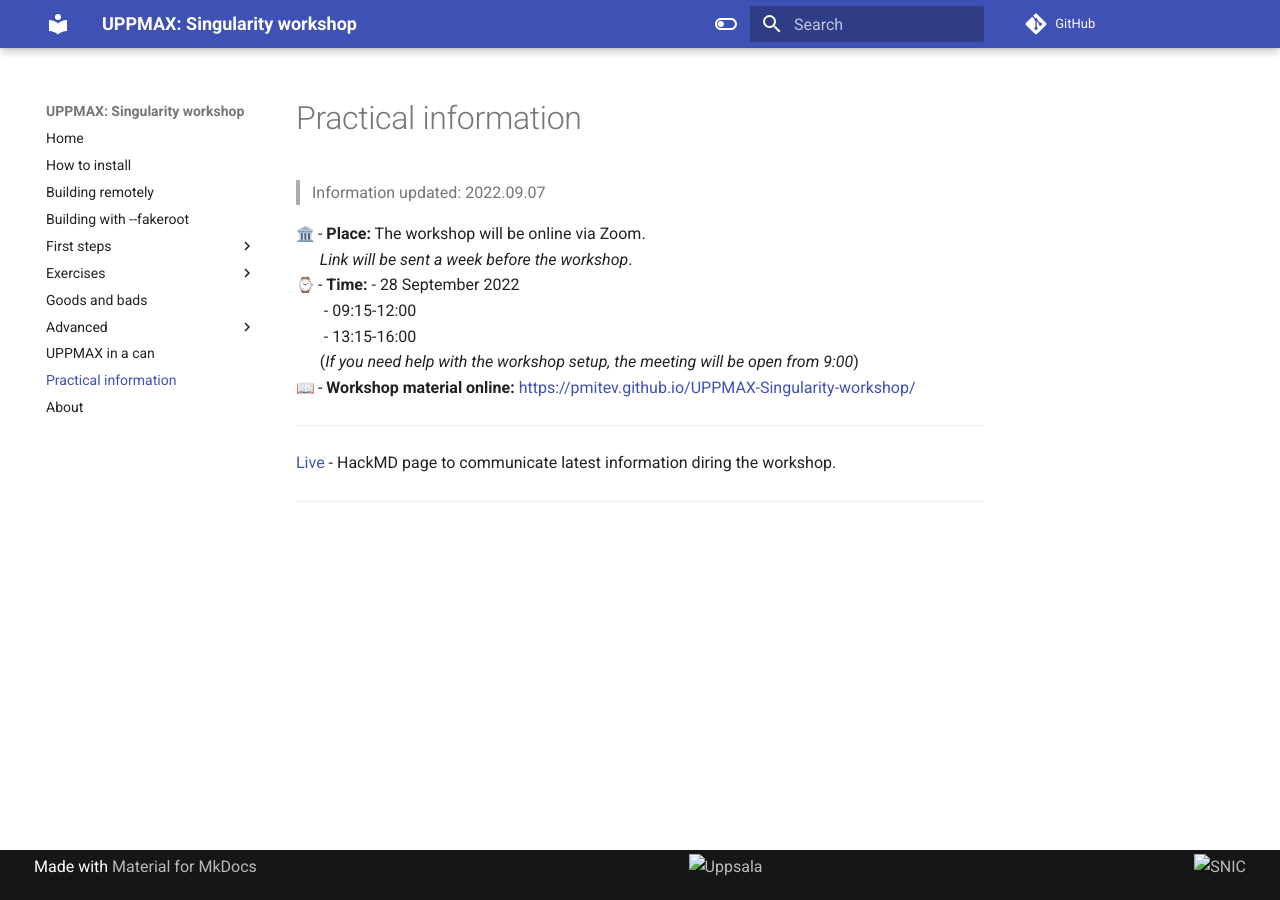
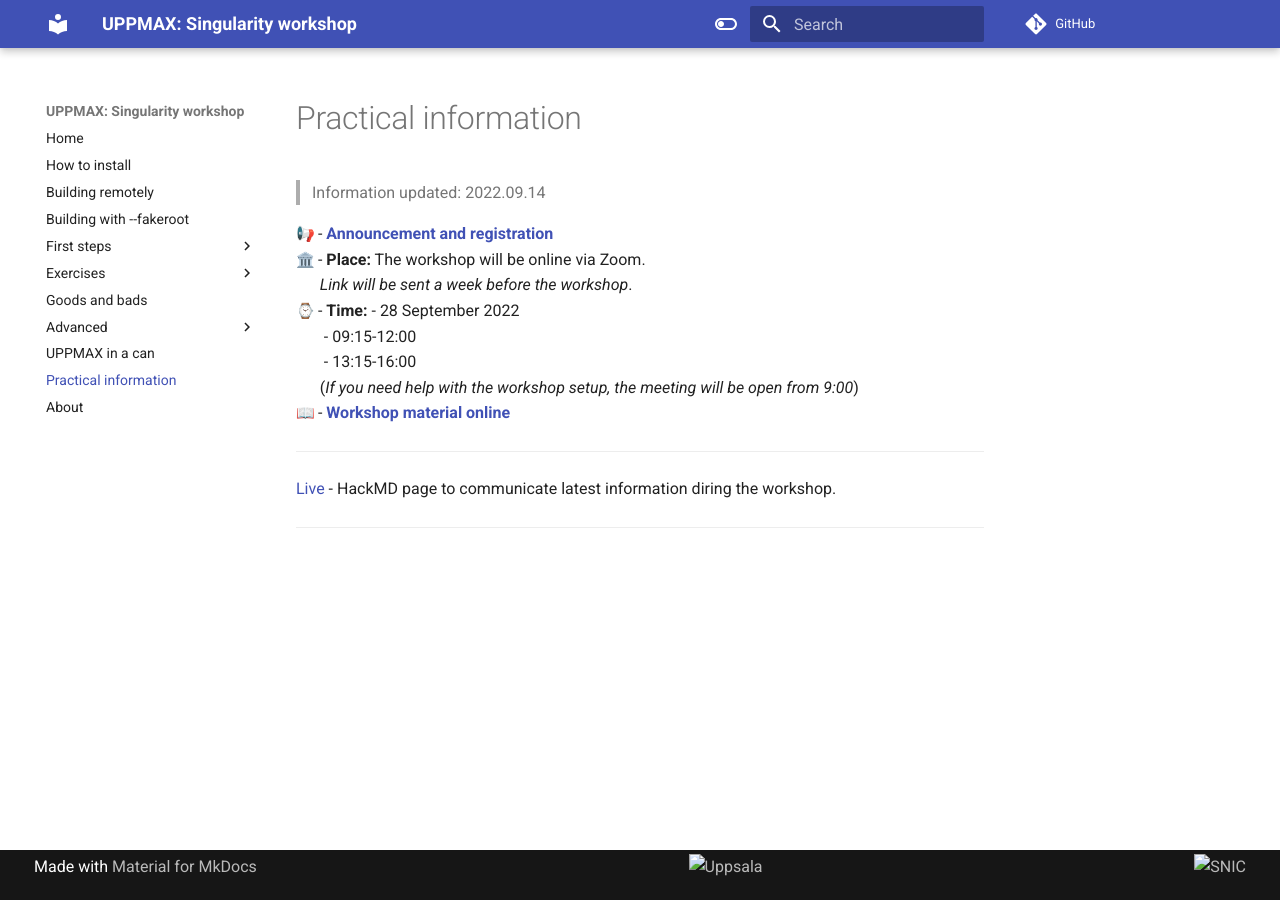
Before and after one commit to pmitev/UPPMAX-Singularity-workshop, an MkDocs documentation site: the page built from docs/practical_information.md, in a window 1280 px wide. Built offline with MkDocs 1.6.1 and Material for MkDocs 9.7.7, drawn with Linux system fonts in a browser that asks for light colours; emoji names are drawn with the system emoji font; comment, search, counter and statistics services are not loaded.

Commit message:
Small updates

```diff
--- a/docs/practical_information.md
+++ b/docs/practical_information.md
@@ -1,15 +1,15 @@
 # Practical information
 
-> Information updated: 2022.09.07
+> Information updated: 2022.09.14
 
-:classical_building: - **Place:** The workshop will be online via Zoom.
+:loudspeaker: - [**Announcement and registration**](https://www.uppmax.uu.se/support/courses-and-workshops/singularity-workshop-announcement/)
+:classical_building: -  **Place:** The workshop will be online via Zoom.
 &nbsp;&nbsp;&nbsp;&nbsp;&nbsp;&nbsp;_Link will be sent a week before the workshop_.
 :watch: - **Time:** - 28 September 2022
 &nbsp;&nbsp;&nbsp;&nbsp;&nbsp;&nbsp; - 09:15-12:00
 &nbsp;&nbsp;&nbsp;&nbsp;&nbsp;&nbsp; - 13:15-16:00
 &nbsp;&nbsp;&nbsp;&nbsp;&nbsp;&nbsp;(_If you need help with the workshop setup, the meeting will be open from 9:00_)
-:book: - **Workshop material online:** [https://pmitev.github.io/UPPMAX-Singularity-workshop/](https://pmitev.github.io/UPPMAX-Singularity-workshop/)
-
+:book: - [**Workshop material online**](https://pmitev.github.io/UPPMAX-Singularity-workshop/)
 
 ---
 
```
Also changed, not shown: docs/installation.md (+1 -1 lines).
